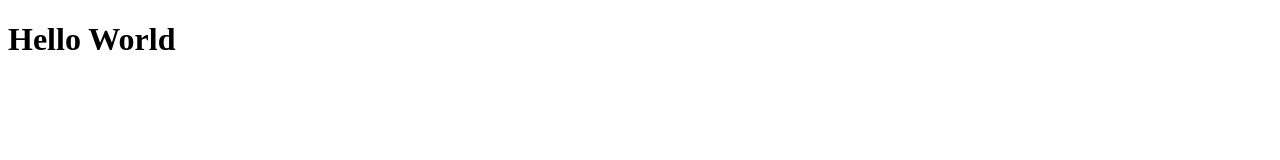
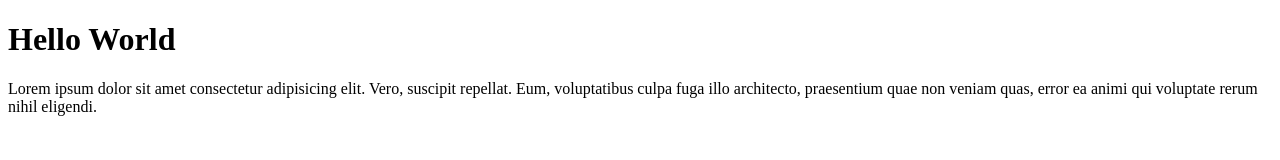
Before and after one commit to Shmarte1970/InglesAR, a website: page index.html in a window 1280 px wide. Drawn offline with Linux system fonts and the light colour scheme.

Commit message:
prueba de lorem

```diff
--- a/index.html
+++ b/index.html
@@ -8,5 +8,6 @@
 </head>
 <body>
     <h1>Hello World</h1>
+    <p>Lorem ipsum dolor sit amet consectetur adipisicing elit. Vero, suscipit repellat. Eum, voluptatibus culpa fuga illo architecto, praesentium quae non veniam quas, error ea animi qui voluptate rerum nihil eligendi.</p>
 </body>
 </html>
```
